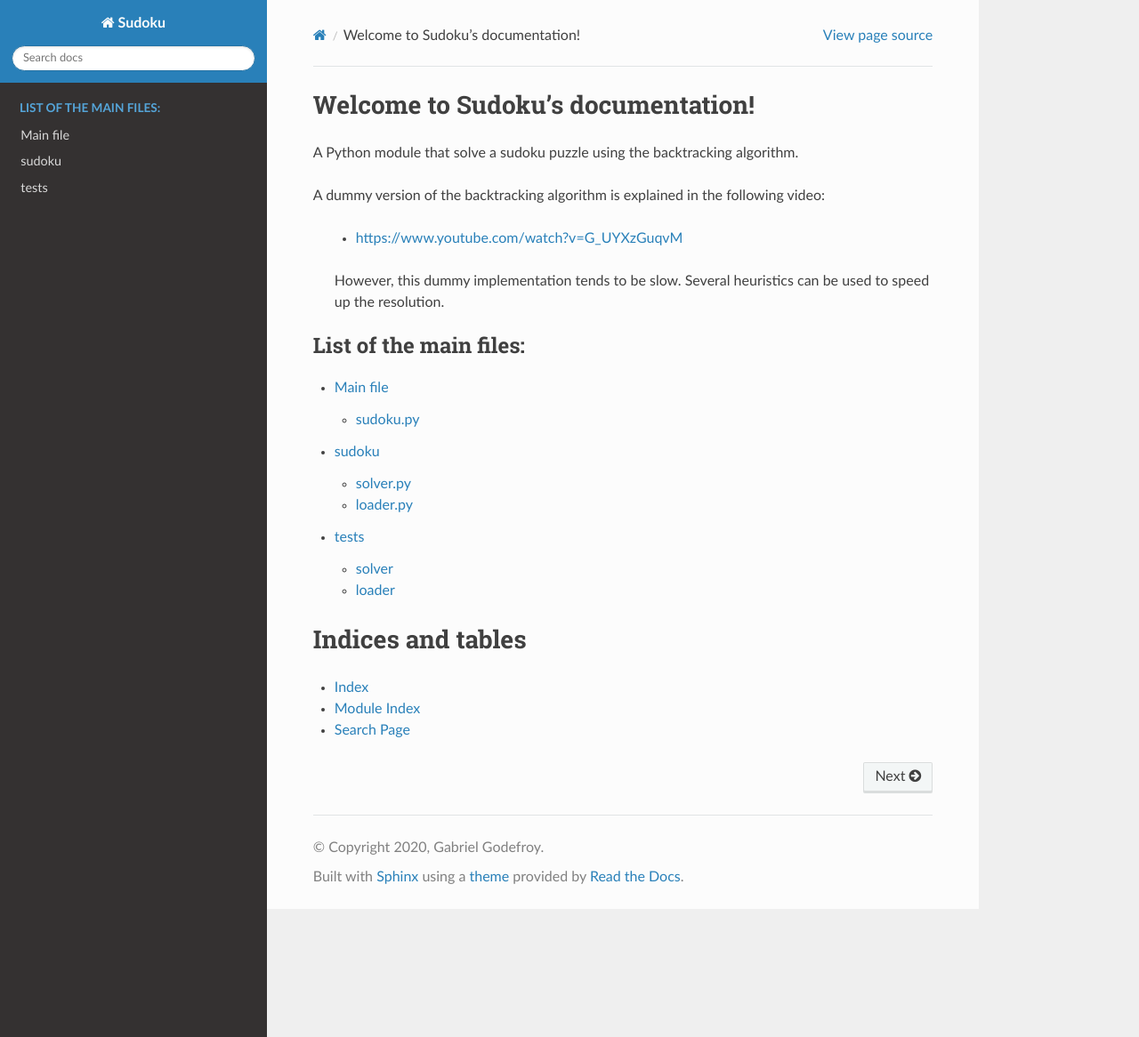
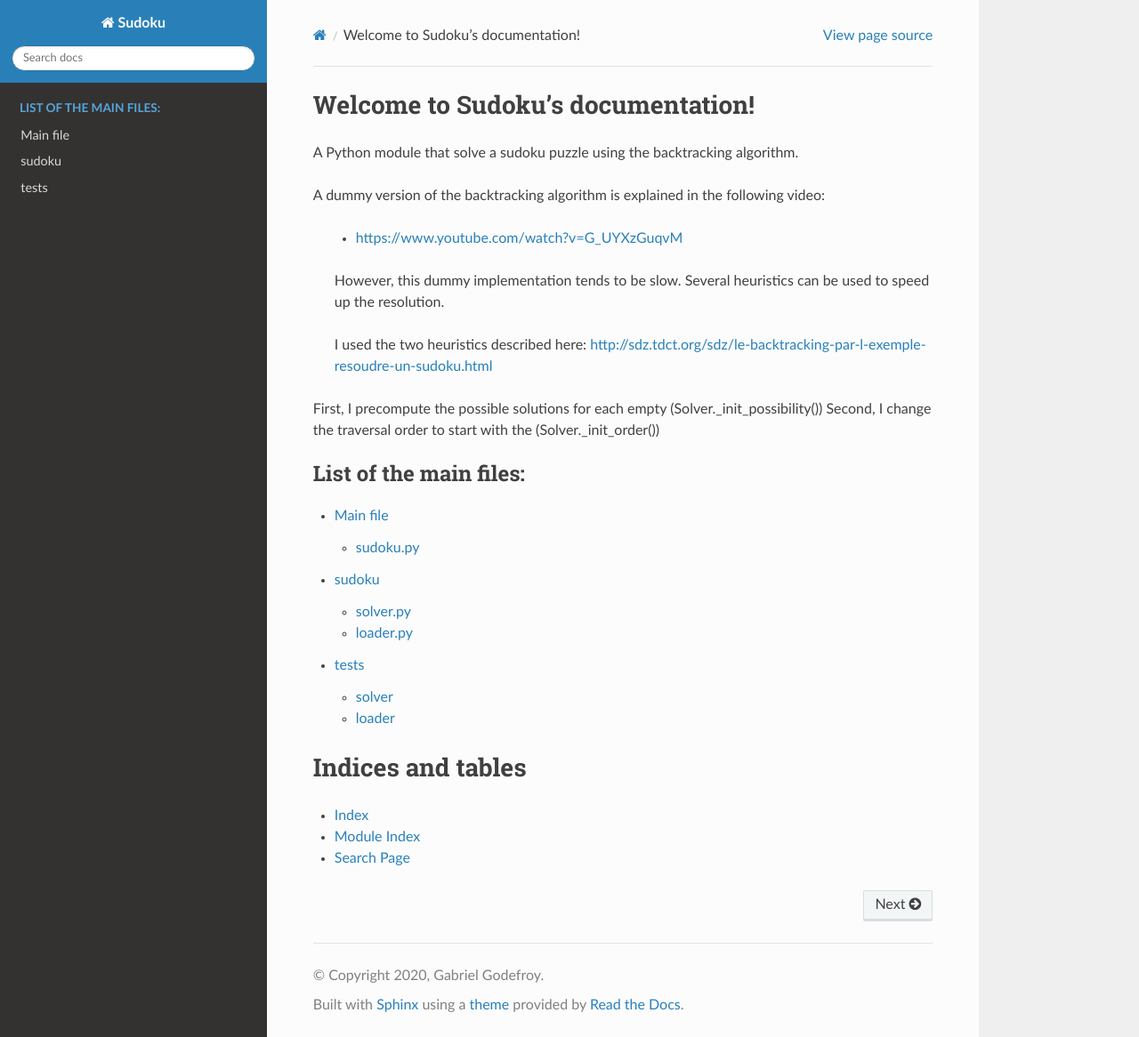
Before and after one commit to GabrielGodefroy/sudoku, a Sphinx documentation site: the page built from python/doc/source/index.rst, in a window 1280 px wide and 1166 px high. Shown: the whole window at 89% size. Built offline with Sphinx 7.4.7 and the Read the Docs theme 2.0.0, drawn with Linux system fonts in a browser that asks for light colours; the version number could not be read and is left out.

Commit message:
Minor fix

```diff
--- a/python/doc/source/index.rst
+++ b/python/doc/source/index.rst
@@ -15,6 +15,11 @@ A dummy version of the backtracking algorithm is explained in the following vide
  However, this dummy implementation tends to be slow.
  Several heuristics can be used to speed up the resolution.
 
+ I used the two heuristics described here: http://sdz.tdct.org/sdz/le-backtracking-par-l-exemple-resoudre-un-sudoku.html
+
+First, I precompute the possible solutions for each empty (Solver._init_possibility())
+Second, I change the traversal order to start with the (Solver._init_order())
+
 .. toctree::
    :maxdepth: 2
    :caption: List of the main files:
```
Also changed, not shown: 2 other files.
